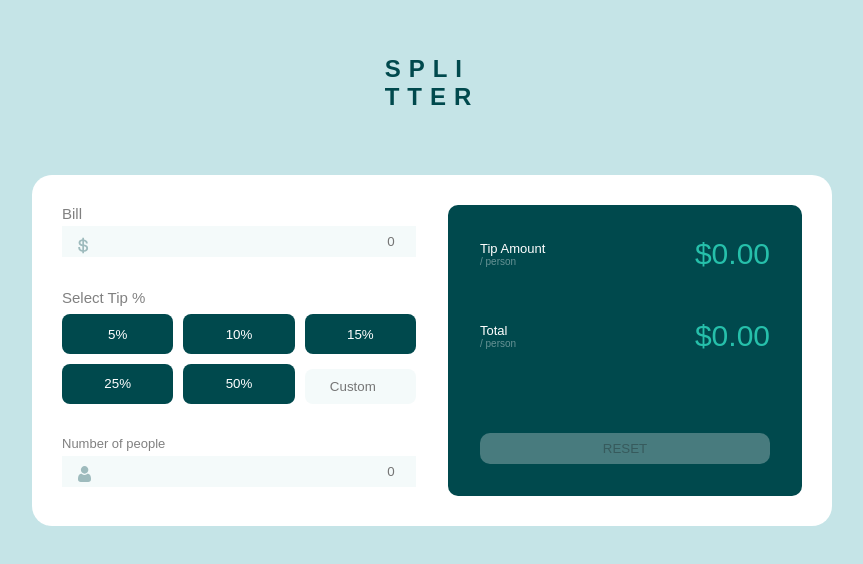
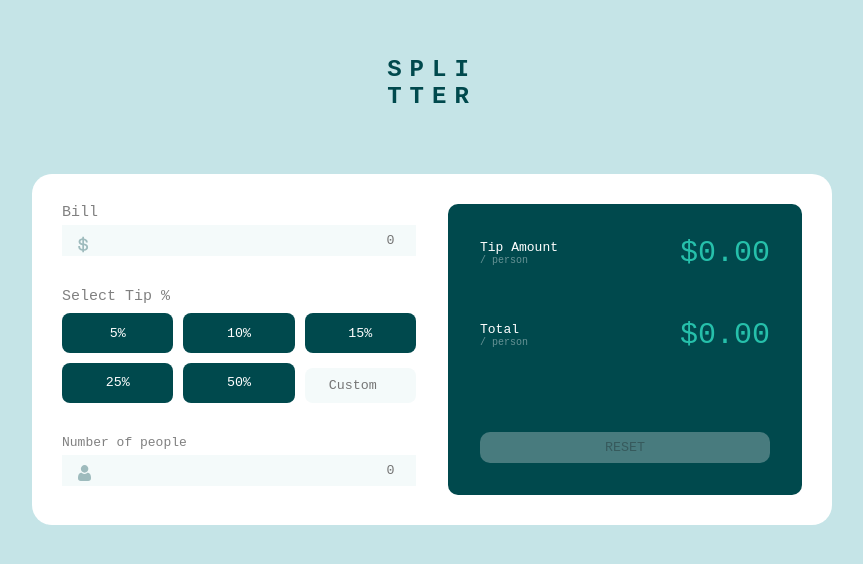
Before and after one commit to Kshitij27Kumar/Tip-Calculator, a plain HTML site: page index.html in a window 1280 px wide. Shown: the part 110-674 px from the top of the page, without its empty margins (208-1071 px from the left). Drawn offline with Linux system fonts and the light colour scheme.

Commit message:
Font style change to monospace

```diff
--- a/style.css
+++ b/style.css
@@ -13,7 +13,7 @@
   padding: 0;
   margin: 0;
   box-sizing: border-box;
-  font-family: 'Space Mono', sans-serif;
+  font-family: 'Space Mono', monospace;
 }
 
 body {
```
